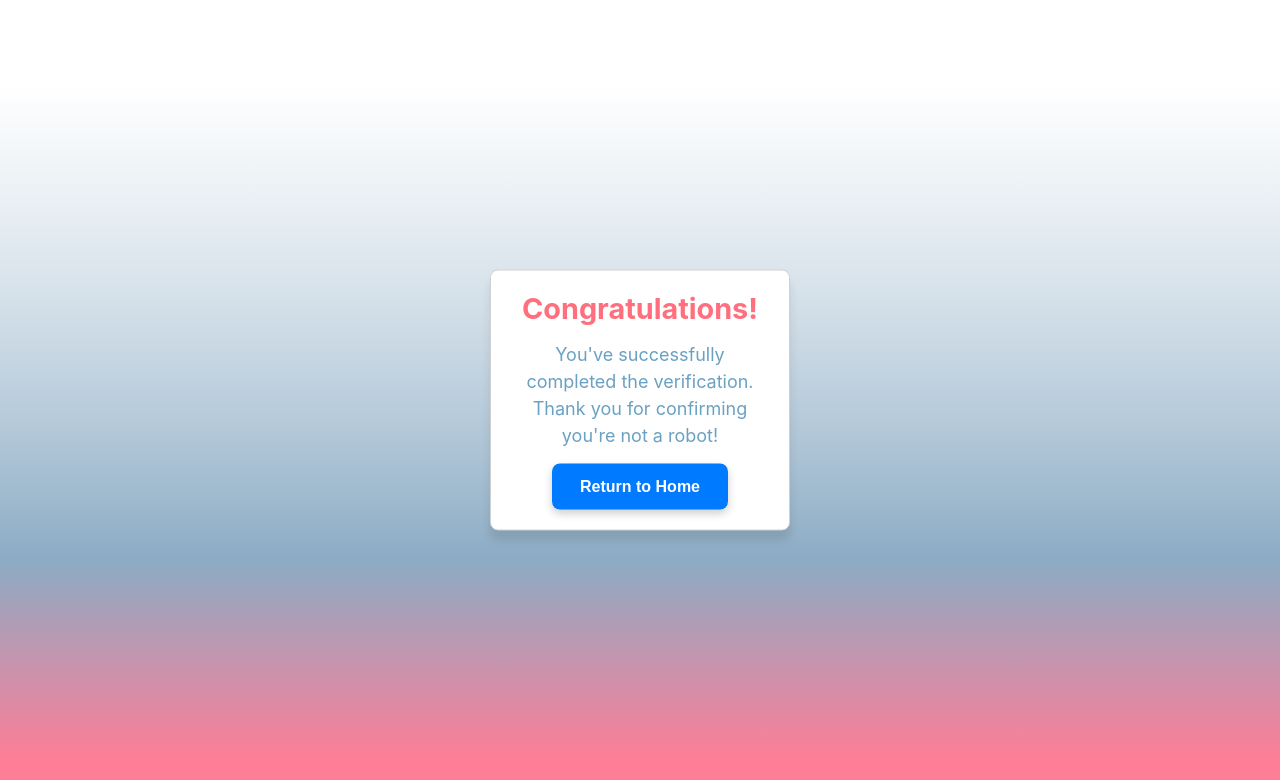
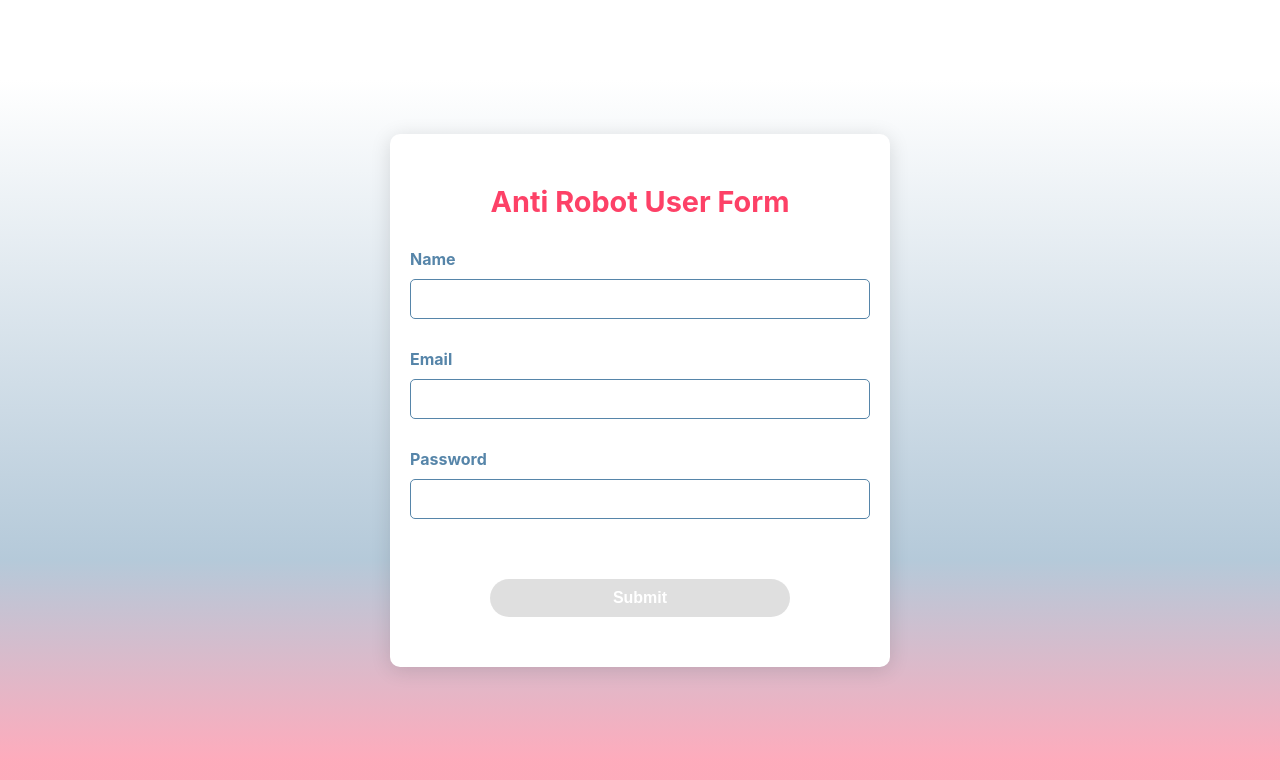
Before and after one commit to zealmaster/anti-robot-user-form, a React (Create React App) app: page / in a window 1280 px wide. Shown: the top 780 px of the page. Built offline with nearby package versions, Linux system fonts and the light colour scheme.

Commit message:
Added Navigation to Success

```diff
--- a/src/App.tsx
+++ b/src/App.tsx
@@ -1,6 +1,7 @@
-import React, { useEffect, useState } from "react";
+import React, { useState, useEffect } from "react";
+import { useNavigate } from "react-router-dom";
+import { SubmitModal } from "./components/submit-modal";
 import "./App.css";
-import { SubmitModal } from "./components/submit-modal";
 
 interface Form {
   name: string;
@@ -11,6 +12,7 @@ interface Form {
 export const answers: string[] = [];
 
 function App() {
+  const navigate = useNavigate();
   const [formInputs, setFormInputs] = useState<Form>({
     name: "",
     email: "",
@@ -27,17 +29,15 @@ function App() {
   const [modalOpen, setModalOpen] = useState(false);
   const [errorMessage, setErrorMessage] = useState("");
   const [submitButtonDisabled, setSubmitButtonEnabled] = useState(true);
-  const [submitModalOpen, setsubmitModalOpen] = useState<boolean>(false);
+  const [submitModalOpen, setSubmitModalOpen] = useState<boolean>(false);
 
   useEffect(() => {
-    // Check if submit button should be enabled
     if (inputsFilled() && answers.length === 3) {
       setSubmitButtonEnabled(false);
     } else {
       setSubmitButtonEnabled(true);
     }
   }, [formInputs, answers]);
-
 
   const handleInputChange = (e: React.ChangeEvent<HTMLInputElement>) => {
     const { name, value } = e.target;
@@ -53,13 +53,9 @@ function App() {
 
   const handleSubmit = (e: React.FormEvent<HTMLFormElement>) => {
     e.preventDefault();
-    console.log(formInputs);
-    //To do: Form submit button will only be active when the input fields are not empty
-
-    setsubmitModalOpen(true);
+    setSubmitModalOpen(true);
   };
 
-  //This function can be moved to InputModal component
   const handleEquationSubmit = () => {
     if (parseInt(userAnswer, 10) === correctAnswer) {
       answers.push(userAnswer);
@@ -67,7 +63,6 @@ function App() {
       setInputEnabled([false, false, false]);
       setUserAnswer("");
       setErrorMessage("");
-      console.log(answers);
     } else {
       setErrorMessage("Incorrect answer, try again.");
       setUserAnswer("");
@@ -93,8 +88,6 @@ function App() {
       setModalOpen(true);
     }
   };
-
-  //To do: Create a function to handle maximum number of try for solving equation and providing the answers
 
   return (
     <main>
@@ -139,12 +132,15 @@ function App() {
           />
         </label>
 
-          <button className={submitButtonDisabled ? 'buttonDisabled' : 'button'} type="submit" disabled={submitButtonDisabled}>
+        <button
+          className={submitButtonDisabled ? "buttonDisabled" : "button"}
+          type="submit"
+          disabled={submitButtonDisabled}
+        >
           Submit
         </button>
       </form>
 
-      {/* Equation input modal. This can be move to a react component. */}
       {modalOpen && (
         <div className="modal">
           <p>Human? Solve: {equation}</p>
@@ -155,12 +151,20 @@ function App() {
               type="text"
               value={userAnswer}
               onChange={(e) => setUserAnswer(e.target.value)}
-          /></label>
-          <button className="button" onClick={handleEquationSubmit}>Answer</button>
+            />
+          </label>
+          <button className="button" onClick={handleEquationSubmit}>
+            Answer
+          </button>
         </div>
       )}
 
-      {submitModalOpen && <SubmitModal answers={answers} />}
+      {submitModalOpen && (
+        <SubmitModal
+          answers={answers}
+          onSuccess={() => navigate("/success")}
+        />
+      )}
     </main>
   );
 }
--- a/src/components/SuccessPage.tsx
+++ b/src/components/SuccessPage.tsx
@@ -1,5 +1,5 @@
-import React from 'react';
-import '../App.css';
+import React from "react";
+import "../App.css";
 
 export function SuccessPage() {
   return (
@@ -13,7 +13,7 @@ export function SuccessPage() {
         </p>
         <button
           className="return-home-button"
-          onClick={() => window.location.href = '/' /* Example redirect */}
+          onClick={() => (window.location.href = "/")}
         >
           Return to Home
         </button>
--- a/src/components/submit-modal.tsx
+++ b/src/components/submit-modal.tsx
@@ -1,14 +1,19 @@
-import { useState } from "react";
+import React, { useState } from "react";
 
 const submitAnswers: string[] = [];
 
-export function SubmitModal(params: { answers: string[] }) {
+export function SubmitModal({
+  answers,
+  onSuccess,
+}: {
+  answers: string[];
+  onSuccess: () => void;
+}) {
   const [errorMessage, setErrorMessage] = useState("");
   const [userAnswer, setUserAnswer] = useState(["", "", ""]);
   const [modalOpen, setModalOpen] = useState(true);
-  const storedAnswers = params.answers;
+  const storedAnswers = answers;
 
-  // Function to submit answer inside modal
   const handleSubmitModal = () => {
     let correct = true;
     for (let i = 0; i < storedAnswers.length; i++) {
@@ -17,7 +22,12 @@ export function SubmitModal(params: { answers: string[] }) {
         break;
       }
     }
-    if (correct) setModalOpen(false);
+    if (correct) {
+      setModalOpen(false);
+      onSuccess(); // Redirect to the success page
+    } else {
+      setErrorMessage("Incorrect answer, try again");
+    }
   };
 
   const checkInputAnswer = (value: string, index: number) => {
@@ -25,7 +35,7 @@ export function SubmitModal(params: { answers: string[] }) {
     newAnswers[index] = value;
     setUserAnswer(newAnswers);
     if (value === storedAnswers[index]) {
-      submitAnswers.push(value);
+      submitAnswers[index] = value;
       setErrorMessage("");
     } else {
       setErrorMessage("Incorrect answer, try again");
@@ -63,10 +73,11 @@ export function SubmitModal(params: { answers: string[] }) {
                 onChange={(e) => checkInputAnswer(e.target.value, 2)}
               />
             </label>
-          <button className="button" onClick={handleSubmitModal}>Answer</button>
+            <button className="button" onClick={handleSubmitModal}>
+              Answer
+            </button>
           </div>
         </div>
-
       )}
     </>
   );
--- a/src/index.tsx
+++ b/src/index.tsx
@@ -1,15 +1,20 @@
-import React from 'react';
-import ReactDOM from 'react-dom/client';
-import './index.css';
-import App from './App';
-import { SuccessPage } from './components/SuccessPage';
-import { SubmitModal } from './components/submit-modal';
+import React from "react";
+import ReactDOM from "react-dom/client";
+import { BrowserRouter as Router, Route, Routes } from "react-router-dom";
+import App from "./App";
+import { SuccessPage } from "./components/SuccessPage";
+import "./index.css";
 
 const root = ReactDOM.createRoot(
-  document.getElementById('root') as HTMLElement
+  document.getElementById("root") as HTMLElement
 );
 root.render(
   <React.StrictMode>
-     <SuccessPage/>
+    <Router>
+      <Routes>
+        <Route path="/" element={<App />} />
+        <Route path="/success" element={<SuccessPage />} />
+      </Routes>
+    </Router>
   </React.StrictMode>
 );
```
Also changed, not shown: src/MainRouter.tsx (added, +17 -0 lines). Lines whose indentation alone changed are shown as unchanged.
